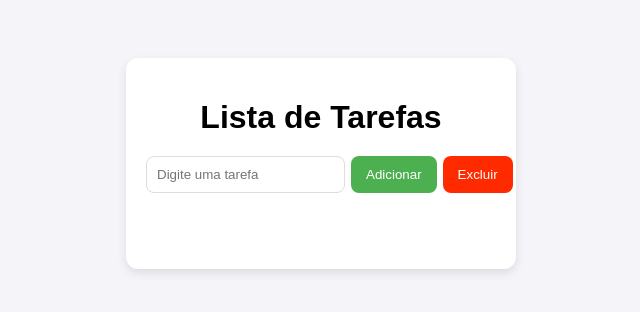
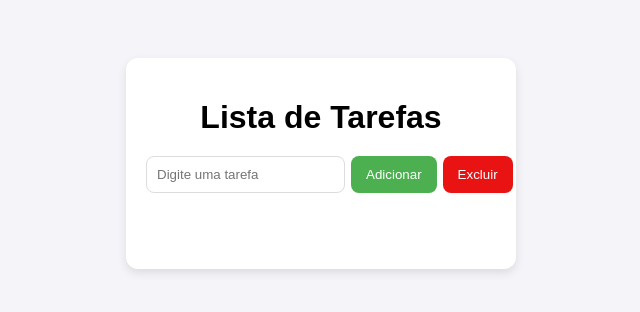
Before and after one commit to wulffKaue/lista-de-tarefas, a plain HTML site: page index.html in a window 1280 px wide. In both pictures the pointer is over the button "Excluir". Shown: the whole page, without its empty margins (319-959 px from the left). Drawn offline with Linux system fonts and the light colour scheme.

```diff
--- a/css.css
+++ b/css.css
@@ -132,3 +132,7 @@
   animation: buttonDelete 1s infinite;
   display: block;
 }
+
+#excluir:hover {
+  background: #e91313;
+}
```
